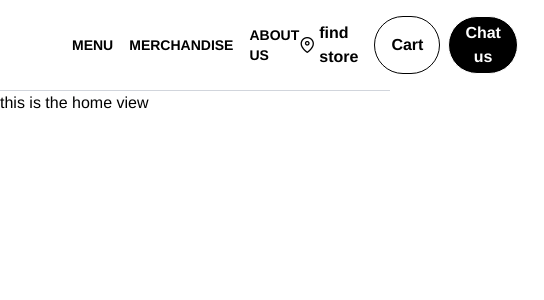
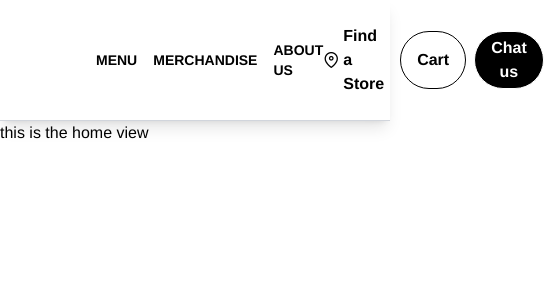
Before and after one commit to Tukloy/odgCoffeeBar, a Vue app: page / in a window 390 px wide. Shown: the top 300 px of the page, 544 px wide, since content can reach past the window. Built offline with nearby package versions, Linux system fonts and the light colour scheme.

Commit message:
Make navbar responsive

```diff
--- a/src/components/Navbar.vue
+++ b/src/components/Navbar.vue
@@ -2,7 +2,7 @@
 import { RouterLink } from 'vue-router'
 </script>
 <template>
-    <nav class="flex items-center justify-between py-4 px-14 border-b border-gray-300">
+    <nav class="flex items-center justify-between py-6 px-20 border-b border-gray-300 shadow-lg">
         <div class="flex gap-x-4 text-sm uppercase font-bold items-center">
             <RouterLink to="/" class="">
                  <img src="/logo/logo.png" class="h-12 w-12" alt="logo">
@@ -11,10 +11,10 @@ import { RouterLink } from 'vue-router'
             <RouterLink to="/merchandise" class="hover:text-green-800 ease-in-out duration-300">Merchandise</RouterLink>
             <RouterLink to="/about" class="hover:text-green-800 ease-in-out duration-300">About us</RouterLink>
         </div>
-        <div class="flex gap-x-4 items-center font-bold">
+        <div class="flex gap-x-4 items-center lg:flex-row font-bold md:flex-col">
             <div class="hover:text-green-800 ease-in-out duration-300 cursor-pointer flex gap-x-1 items-center">
                 <i class="pi pi-map-marker"></i>
-                <label>find store</label>
+                <label>Find a Store</label>
             </div>
             <div class="flex gap-x-2">
                 <button class="border border-1 py-1 px-4 rounded-full hover:bg-gray-200/75 cursor-pointer">Cart</button>
```
